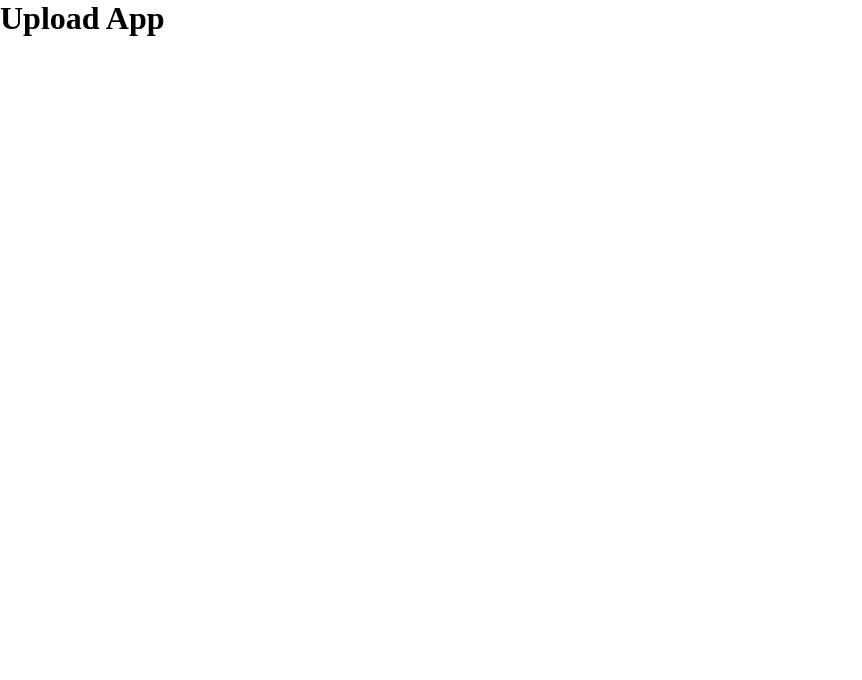
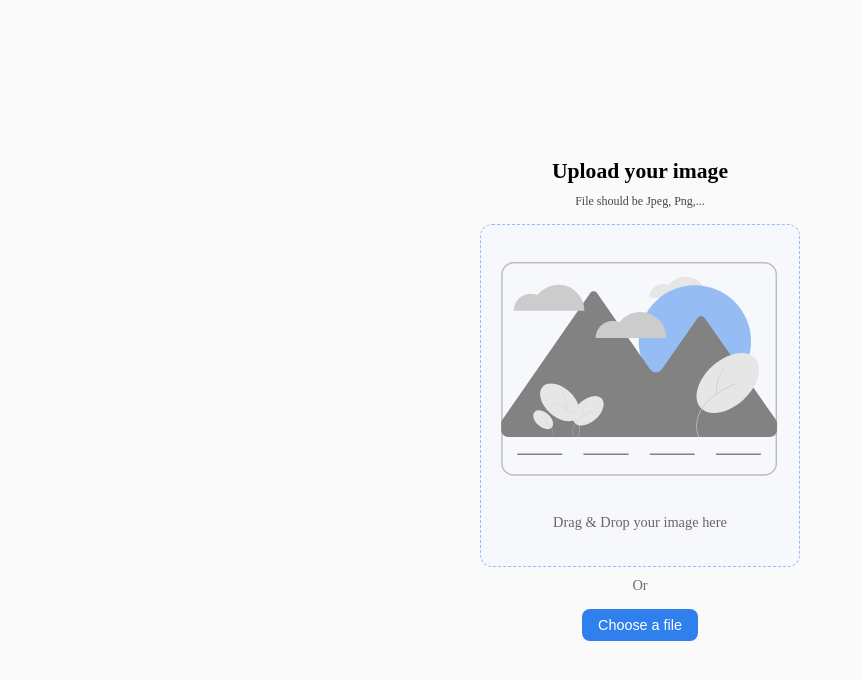
Before and after one commit to Vanaldito/image-uploader, a React app in the folder client/: page / in a window 1280 px wide. Shown: the top 680 px of the page, without its empty margins (0-862 px from the left). Built offline with nearby package versions, Linux system fonts and the light colour scheme; the HTML template or start-up script is replaced by a standard one.

Commit message:
feat: add ImageUploader component

```diff
--- a/client/src/App.css
+++ b/client/src/App.css
@@ -2,3 +2,24 @@
   margin: 0;
   padding: 0;
 }
+
+html,
+body,
+#root {
+  width: 100%;
+  height: 100%;
+}
+
+html {
+  font-size: 12px;
+}
+
+.app {
+  min-height: 100%;
+  box-sizing: border-box;
+  padding: 40px;
+  background-color: #fafafb;
+  display: flex;
+  align-items: center;
+  justify-content: center;
+}
--- a/client/src/App.tsx
+++ b/client/src/App.tsx
@@ -1,5 +1,11 @@
+import { ImageUploader } from "./components/ImageUploader";
+
 import "./App.css";
 
 export default function App() {
-  return <h1>Upload App</h1>;
+  return (
+    <div className="app">
+      <ImageUploader />
+    </div>
+  );
 }
--- /dev/null
+++ b/client/src/components/ImageUploader/ImageUploader.css
@@ -0,0 +1,44 @@
+.image-uploader {
+  width: max-content;
+  text-align: center;
+  width: min(320px, 100%);
+}
+
+.image-uploader__title {
+  font-size: 1.8rem;
+  margin-bottom: 10px;
+}
+
+.image-uploader__restrictions {
+  font-size: 1rem;
+  color: #464646;
+  margin-bottom: 15px;
+}
+
+.image-uploader__drop {
+  background-color: #f6f8fb;
+  color: #6a6666;
+  font-size: 1.2rem;
+  display: flex;
+  flex-direction: column;
+  gap: 36px;
+  padding: 35px 20px;
+  border-radius: 12px;
+  border: 1px dashed #97bef4;
+  margin-bottom: 10px;
+}
+
+.image-uploader__or {
+  font-size: 1.2rem;
+  margin-bottom: 15px;
+  color: #6c6c6c;
+}
+
+.image-uploader__choose-file-button {
+  background-color: #2f80ed;
+  font-size: 1.2rem;
+  border: none;
+  border-radius: 8px;
+  color: #ffffff;
+  padding: 8px 16px;
+}
--- /dev/null
+++ b/client/src/components/ImageUploader/ImageUploader.tsx
@@ -0,0 +1,21 @@
+import "./ImageUploader.css";
+
+export default function ImageUploader() {
+  return (
+    <div className="image-uploader">
+      <h2 className="image-uploader__title">Upload your image</h2>
+      <div className="image-uploader__restrictions">
+        File should be Jpeg, Png,...
+      </div>
+      <div className="image-uploader__drop">
+        <img src="/image.svg" />
+        <span>Drag & Drop your image here</span>
+      </div>
+      <div className="image-uploader__or">Or</div>
+      <button className="image-uploader__choose-file-button">
+        Choose a file
+      </button>
+      <input type="submit" hidden />
+    </div>
+  );
+}
--- /dev/null
+++ b/client/src/components/ImageUploader/index.ts
@@ -0,0 +1 @@
+export { default as ImageUploader } from "./ImageUploader";
```
Also changed, not shown: client/public/image.svg (added).
